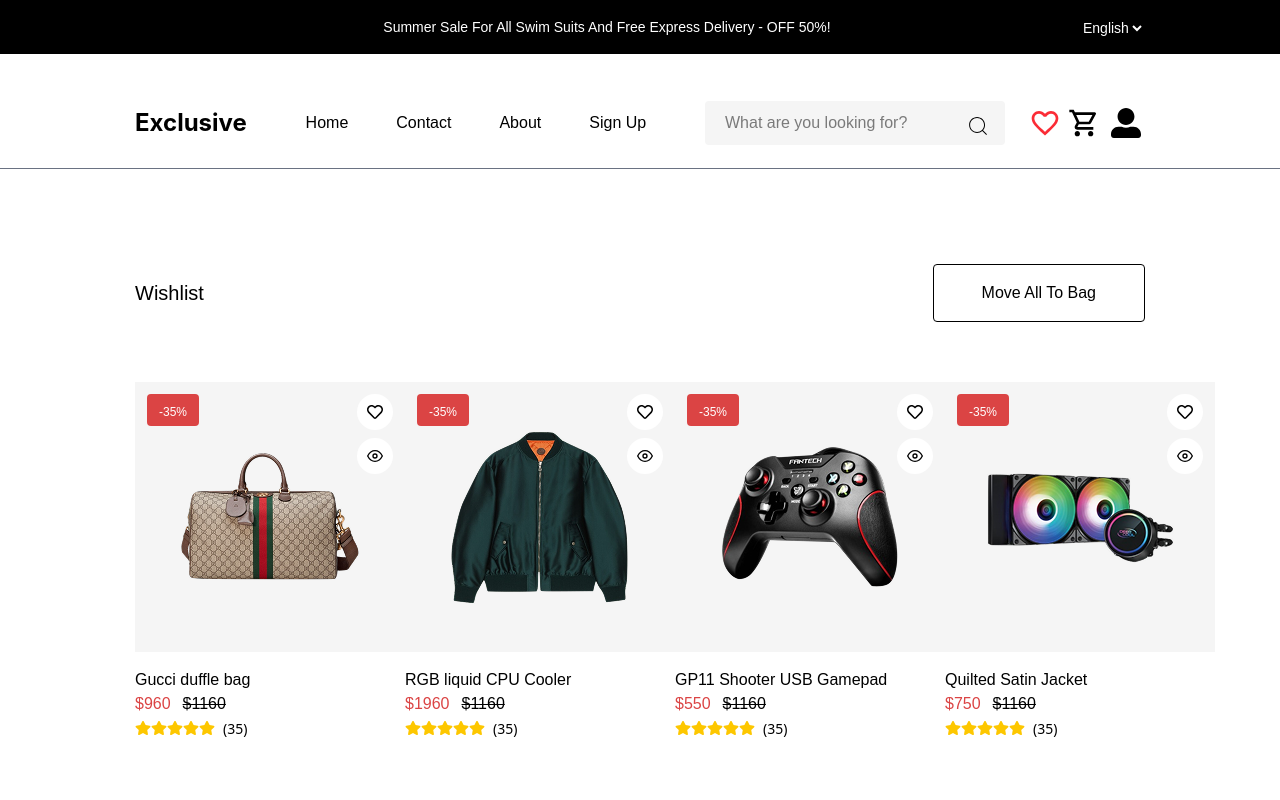
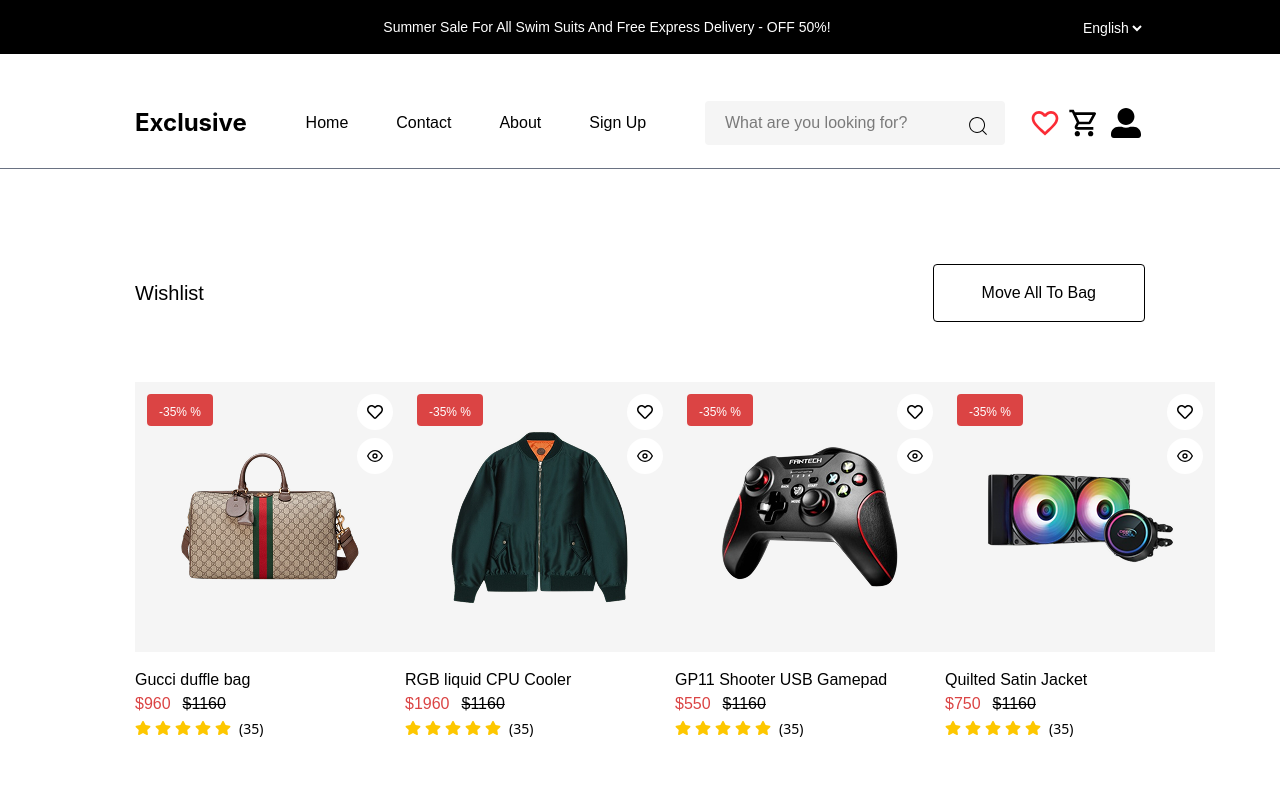
Before and after one commit to Subroto112001/E_commerce_Site, a React (Vite) app: page /wishlist in a window 1280 px wide. Shown: the top 800 px of the page. Built offline with nearby package versions, Linux system fonts and the light colour scheme.

Commit message:
rating issu fixed

```diff
--- a/src/Component/CommonComponent/ItemComponent.jsx
+++ b/src/Component/CommonComponent/ItemComponent.jsx
@@ -1,6 +1,7 @@
 import React from "react";
 import { FaRegHeart, FaStar } from "react-icons/fa";
 import { FiEye } from "react-icons/fi";
+import Star from "./Star";
 
 const ItemComponent = ({
   itemName,
@@ -12,6 +13,12 @@
   IsDiscount,
   isAddcrat,
 }) => {
+
+
+
+
+
+
   return (
     <div>
       <div>
@@ -23,7 +30,7 @@
           {IsDiscount && (
             <div className="absolute top-[12px] left-[12px] bg-Secondary2_color inline-block px-[12px] py-[4px] rounded ">
               <span className="font-poppins font-normal text-[12px] text-white">
-                {itemDiscount}
+                {itemDiscount} %
               </span>
             </div>
           )}
@@ -52,7 +59,7 @@
         </div>
 
         <div className="mt-[16px]">
-          <h3 className="font-poppins text-[16px] font-medium text-black">
+          <h3 className="font-poppins text-[16px] font-medium text-black truncate">
             {itemName}
           </h3>
           <div className="flex gap-[12px]">
@@ -64,12 +71,10 @@
             </span>
           </div>
           <div className="flex gap-[8px] items-center">
-            <div className="flex text-yellow-400">
-              {[...new Array(5)].map((_, index) => (
-                <span>
-                  <FaStar />
-                </span>
-              ))}
+            <div className="flex">
+              <span>
+                <Star rating={itemRating} />
+              </span>
             </div>
             <div>
               <span className="text-[14px] text-text2-color">{`(${itemRating})`}</span>
--- /dev/null
+++ b/src/Component/CommonComponent/Star.jsx
@@ -0,0 +1,19 @@
+import React from 'react'
+import { FaRegStar, FaStar, FaStarHalfAlt } from 'react-icons/fa';
+
+const Star = ({rating = 4.5}) => {
+    const stars = Array.from({ length: 5 }, (_, index) => {
+
+        if (rating >= index+1) {
+            return <FaStar  key={index} className='text-yellow-400'/>;
+        } else if (rating >= index + 0.5) {
+              return <FaStarHalfAlt key={index} className="text-yellow-400" />;
+            } else {
+            return <FaRegStar key={index} className="text-yellow-400" />;
+
+        }
+    })
+  return <div className='flex gap-1'>{stars}</div>;
+}
+
+export default Star
--- a/src/Component/HomePageComponent/Ctegories/Categories.jsx
+++ b/src/Component/HomePageComponent/Ctegories/Categories.jsx
@@ -2,7 +2,7 @@
 import SoundBox from "../../../assets/Categories/Categories.png";
 const Categories = () => {
   return (
-    <div className="container mt-[140px]">
+    <div className="container pt-[140px]">
       <div className="p-[44px] bg-black flex flex-row items-center justify-between">
         <div className="left ">
           <div className="flex flex-col justify-center gap-8">
--- a/src/Component/HomePageComponent/FlashSection/Index.jsx
+++ b/src/Component/HomePageComponent/FlashSection/Index.jsx
@@ -4,14 +4,10 @@
 import ItemComponent from "../../CommonComponent/ItemComponent";
 import { MdOutlineNavigateNext } from "react-icons/md";
 import { GrFormPrevious } from "react-icons/gr";
-import Image1 from "../../../assets/Flash/GamingJoyestick.png";
-
-import Image2 from "../../../assets/Flash/KeyBorad.png";
-import Image3 from "../../../assets/Flash/Chair.png";
-import Image4 from "../../../assets/Flash/Monitorr.png";
+import {calculateDiscountPrice} from "../../../Utils/Calculation"
 import Slider from "react-slick";
 import { useGetProductQuery } from "../../../Features/AllSlice/Api/ProductApi";
-import { useSelector, useDispatch } from "react-redux";
+
 import "slick-carousel/slick/slick.css";
 import "slick-carousel/slick/slick-theme.css";
 import SkeletonCard from "../../Skeliton/Skeliton";
@@ -52,6 +48,7 @@
     nextArrow: <NextArrow />,
     prevArrow: <PrevArrow />,
   };
+  console.log(data);
 
   return (
     <div className="container  ">
@@ -75,9 +72,13 @@
                     <ItemComponent
                       itemName={item.title}
                       itemPicture={item.images[0]}
-                      itemDiscount={item.discount}
-                      itemPrice={item.price}
-                      itemPrevpRICE={item.prevpRICE}
+                      itemDiscount={item.discountPercentage}
+                      itemPrice={calculateDiscountPrice(
+                        item.price,
+                        item.discountPercentage,
+                        2
+                      )}
+                      itemPrevpRICE={item.price}
                       itemRating={item.rating}
                       IsDiscount={true}
                       isAddcrat={true}
--- /dev/null
+++ b/src/Utils/Calculation.js
@@ -0,0 +1,9 @@
+
+export const calculateDiscountPrice = (
+  price = 0,
+  discountPercentage = 0,
+  digits = 2
+) => {
+  const discounted = price - (price * discountPercentage) / 100;
+  return parseFloat(discounted.toFixed(digits));
+};
--- a/src/index.css
+++ b/src/index.css
@@ -57,6 +57,7 @@
 .container {
   padding-left: 135px;
   padding-right: 135px;
+  margin: auto;
 }
 
 @layer components {
```
